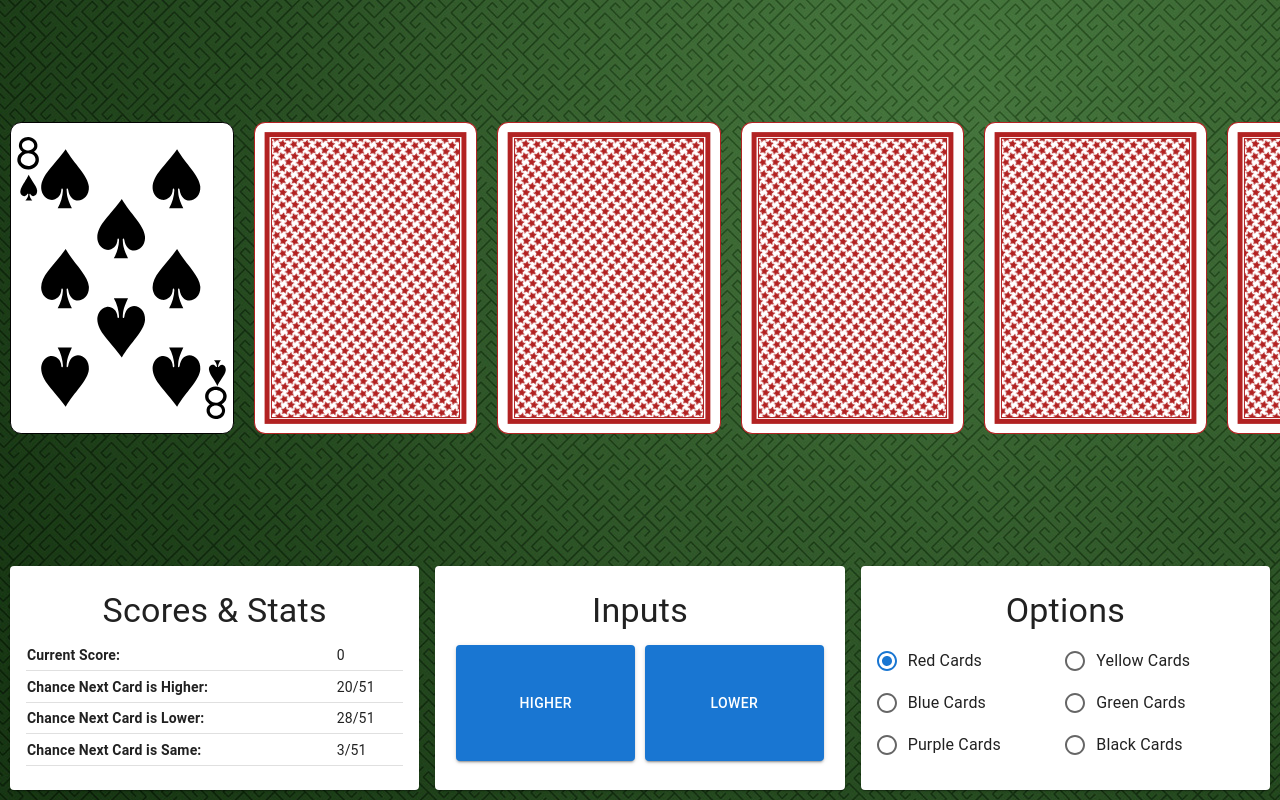
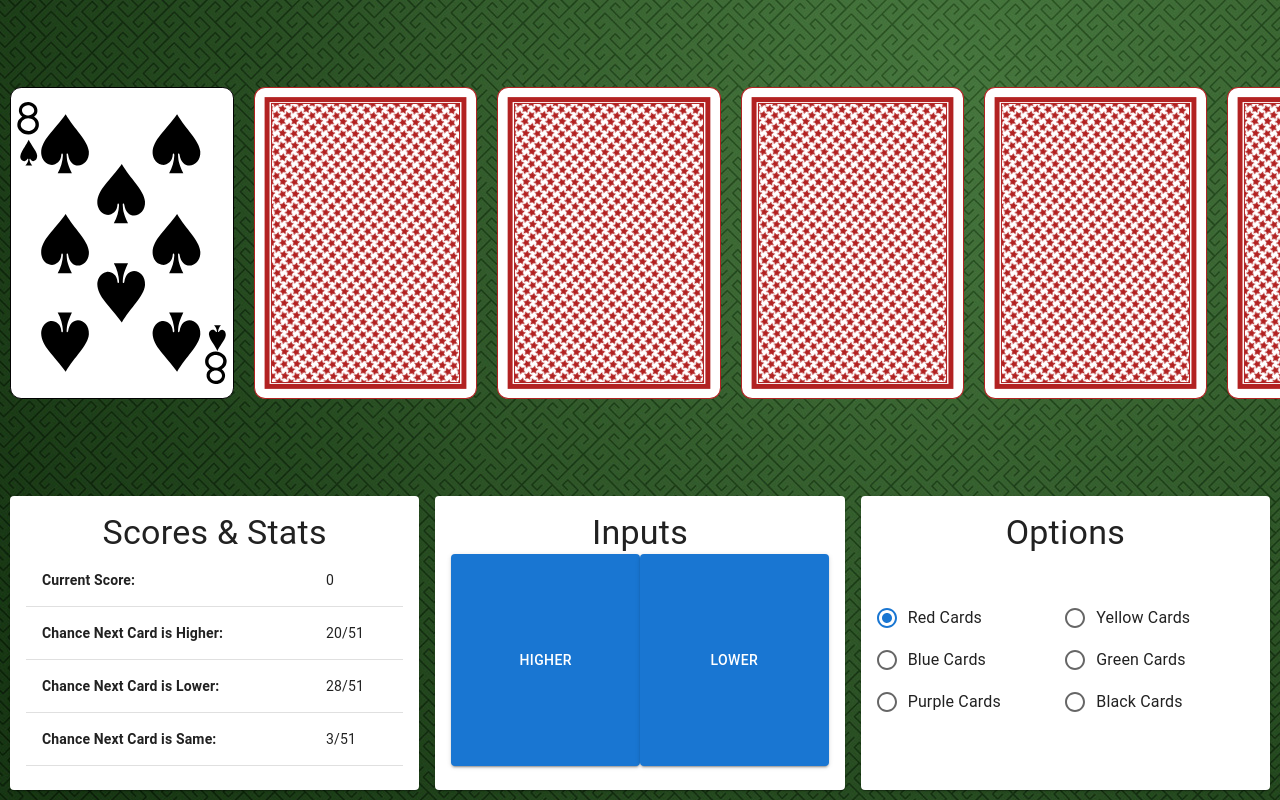
Before and after one commit to SamJHirst/Cards, a React (Vite) app: page / in a window 1280 px wide. Built offline with nearby package versions, Linux system fonts and the light colour scheme.

Commit message:
Improve code styling

```diff
--- a/src/App.tsx
+++ b/src/App.tsx
@@ -1,6 +1,5 @@
 import { useState } from 'react';
 import { Grid } from '@mui/material';
-import { makeStyles } from '@mui/styles';
 
 import CardImage, { PlayingCard } from './CardImage';
 import GameOverPanel from './GameOverPanel';
@@ -8,30 +7,6 @@ import InputPanel from './InputPanel';
 import OptionsPanel from './OptionsPanel';
 import Panel from './Panel';
 import StatsPanel from './StatsPanel';
-
-const useStyles = makeStyles({
-    root: {
-        backgroundImage: 'url("/img/background.jpg")',
-        width: '100%',
-        height: '100%',
-        display: 'flex',
-        flexDirection: 'column',
-    },
-    game: {
-        whiteSpace: 'nowrap',
-        overflow: 'hidden',
-        display: 'flex',
-        flexDirection: 'row',
-        alignItems: 'center',
-        flexGrow: 1,
-    },
-    panels: {
-        flexGrow: 0,
-        padding: 10,
-        display: 'flex',
-        alignItems: 'stretch',
-    },
-});
 
 const suits = ['clubs', 'diamonds', 'hearts', 'spades'];
 const runs = ['A', '2', '3', '4', '5', '6', '7', '8', '9', '10', 'J', 'Q', 'K']
@@ -53,7 +28,7 @@ function App() {
         setColour(value);
     }
 
-    const makeGuess = (guess: string) => {
+    const makeGuess = (guess: 'HIGHER' | 'LOWER') => {
         const visibleCards = cards.filter(x => x.visible);
         const latestCard = visibleCards[visibleCards.length - 1];
         const invisibleCards = cards.filter(x => !x.visible);
@@ -61,7 +36,8 @@ function App() {
         const nextCardIndex = cards.findIndex(x => x === nextCard);
         cards[nextCardIndex].visible = true;
         setCards(cards);
-        if ((guess === 'higher' && nextCard.value >= latestCard.value) || (guess === 'lower' && nextCard.value <= latestCard.value)) {
+
+        if ((guess === 'HIGHER' && nextCard.value >= latestCard.value) || (guess === 'LOWER' && nextCard.value <= latestCard.value)) {
             updateStats(cards);
             setScore(score + 1);
         } else {
@@ -72,14 +48,14 @@ function App() {
     const updateStats = (cards: PlayingCard[]) => {
         const visibleCards = cards.filter(x => x.visible);
         const latestCard = visibleCards[visibleCards.length - 1];
+
         setDeckSize(52 - visibleCards.length);
         setHigherChance(cards.filter(x => !x.visible && x.value > latestCard.value).length);
         setLowerChance(cards.filter(x => !x.visible && x.value < latestCard.value).length);
         setSameChance(cards.filter(x => !x.visible && x.value === latestCard.value).length);
     }
 
-    // @ts-ignore
-    const newGame = (e: React.FormEvent<HTMLButtonElement>) => {
+    const newGame = () => {
         setCards([]);
         setScore(0);
         setGameOver(false);
@@ -111,56 +87,112 @@ function App() {
         setGameOver(true);
     }
 
-    const classes = useStyles();
-
     return (
-        <div className={classes.root}>
-            <div className={classes.game}>
+        <div
+            style={{
+                backgroundImage: 'url("/img/background.jpg")',
+                display: 'flex',
+                flexDirection: 'column',
+                height: '100%',
+                width: '100%',
+            }}
+        >
+            <div
+                style={{
+                    alignItems: 'center',
+                    display: 'flex',
+                    flexDirection: 'row',
+                    flexGrow: 1,
+                    overflow: 'hidden',
+                    whiteSpace: 'nowrap',
+                }}
+            >
                 {
                     cards.filter(x => x.visible).splice(0 - cardsToDisplay, cardsToDisplay).concat(cards.filter(x => !x.visible)).map((card, i) => (
                         <CardImage
                             card={card}
-                            index={i}
                             colour={colour}
+                            key={i}
                         />
                     ))
                 }
             </div>
-            <div className={classes.panels}>
-                <Grid container spacing={2}>
-                    <Grid item md={6} lg={4} sx={{ display: { xs: 'none', md: 'block' } }}>
+            <div
+                style={{
+                    alignItems: 'stretch',
+                    display: 'flex',
+                    flexGrow: 0,
+                    padding: 10,
+                }}
+            >
+                <Grid
+                    container
+                    spacing={2}
+                >
+                    <Grid
+                        item
+                        md={6}
+                        lg={4}
+                        sx={{
+                            display: {
+                                xs: 'none',
+                                md: 'block',
+                            }
+                        }}
+                    >
                         <Panel
-                            children={gameOver
-                                ?
+                            children={
+                                gameOver
+                                    ? (
                                         <GameOverPanel
+                                            newGame={newGame}
                                             score={score}
-                                    newGame={newGame}
                                         />
-                                :
+                                    )
+                                    : (
                                         <StatsPanel
-                                    score={score}
+                                            deckSize={deckSize}
                                             higherChance={higherChance}
                                             lowerChance={lowerChance}
                                             sameChance={sameChance}
-                                    deckSize={deckSize}
+                                            score={score}
+                                        />
+                                    )
+                            }
+                        />
+                    </Grid>
+                    <Grid
+                        item
+                        xs={12}
+                        md={6}
+                        lg={4}
+                    >
+                        <Panel
+                            children={
+                                <InputPanel
+                                    gameOver={gameOver}
+                                    makeGuess={makeGuess}
                                 />
                             }
                         />
                     </Grid>
-                    <Grid item xs={12} md={6} lg={4}>
+                    <Grid
+                        item
+                        lg={4}
+                        sx={{
+                            display: {
+                                xs: 'none',
+                                lg: 'block',
+                            }
+                        }}
+                    >
                         <Panel
-                            children={<InputPanel
-                                makeGuess={makeGuess}
-                                gameOver={gameOver}
-                            />}
-                        />
-                    </Grid>
-                    <Grid item lg={4} sx={{ display: { xs: 'none', lg: 'block' } }}>
-                        <Panel
-                            children={<OptionsPanel
+                            children={
+                                <OptionsPanel
                                     colour={colour}
                                     colourChange={colourChange}
-                            />}
+                                />
+                            }
                         />
                     </Grid>
                 </Grid>
--- a/src/CardImage.tsx
+++ b/src/CardImage.tsx
@@ -1,34 +1,37 @@
-import { makeStyles } from '@mui/styles';
-
-const useStyles = makeStyles({
-    card: {
-        margin: 10,
-    },
-});
-
 export interface PlayingCard {
+    path: string;
+    run: string;
     suit: string;
-    run: string;
     value: number;
-    path: string;
     visible: boolean;
 }
 
 interface CardImageProps {
     card: PlayingCard;
-    index: number;
     colour: string;
 }
 
-function CardImage(props: CardImageProps) {
-    const { card, index, colour } = props;
-
-    const classes = useStyles();
+function CardImage({ card, colour }: CardImageProps) {
+    if (!card.visible) {
+        return (
+            <img
+                alt="Back of a playing card"
+                src={`/img/backs/${colour}.svg`}
+                style={{
+                    margin: 10,
+                }}
+            />
+        )
+    }
 
     return (
-        card.visible
-        ? <img src={card.path} alt={`${card.run} of ${card.suit}`} className={classes.card} key={index} />
-        : <img src={`/img/backs/${colour}.svg`} alt="Back of card" className={classes.card} key={index} />
+        <img
+            alt={`${card.run} of ${card.suit} playing card`}
+            src={card.path}
+            style={{
+                margin: 10,
+            }}
+        />
     )
 }
 
--- a/src/ColourRadio.tsx
+++ b/src/ColourRadio.tsx
@@ -1,19 +1,25 @@
 import {
     FormControlLabel,
     Grid,
-    Radio
-  } from '@mui/material';
+    Radio,
+} from '@mui/material';
 
 interface ColourRadioProps {
     colour: string;
 }
 
-function ColourRadio(props: ColourRadioProps) {
-    const { colour } = props;
-
+function ColourRadio({ colour }: ColourRadioProps) {
     return (
-        <Grid item xs={12} md={6}>
-            <FormControlLabel value={colour.toLowerCase()} control={<Radio />} label={`${colour} Cards`} />
+        <Grid
+            item
+            xs={12}
+            md={6}
+        >
+            <FormControlLabel
+                control={<Radio />}
+                label={`${colour} Cards`}
+                value={colour.toLowerCase()}
+            />
         </Grid>
     )
 }
--- a/src/GameOverPanel.tsx
+++ b/src/GameOverPanel.tsx
@@ -1,36 +1,43 @@
 import {
     Button,
-    Typography
+    Typography,
 } from '@mui/material';
-import { makeStyles } from '@mui/styles';
-
-const useStyles = makeStyles({
-    panelHeader: {
-        marginTop: '8px !important',
-        marginBottom: '8px !important',
-    },
-    inputButton: {
-      width: '100%',
-      margin: '5px !important',
-    },
-});
 
 interface GameOverPanelProps {
+    newGame: (e: any) => void;
     score: number;
-    newGame: (e: any) => void;
 }
 
-function GameOverPanel(props: GameOverPanelProps) {
-    const { score, newGame } = props;
-
-    const classes = useStyles();
-
+function GameOverPanel({ newGame, score }: GameOverPanelProps) {
     return (
         <>
-            <Typography variant="h4" align="center" className={classes.panelHeader}>{ score === 51 ? "You Win!" : "Game Over" }</Typography>
-            <Typography variant="body1" align="center">Score: {score}</Typography>
+            <Typography
+                align="center"
+                style={{
+                    marginBottom: '8px !important',
+                    marginTop: '8px !important',
+                }}
+                variant="h4"
+            >
+                { score === 51 ? "You Win!" : "Game Over" }
+            </Typography>
+            <Typography
+                align="center"
+                variant="body1"
+            >
+                Score: {score}
+            </Typography>
             <br />
-            <Button variant="contained" onClick={newGame} className={classes.inputButton}>New Game</Button>
+            <Button
+                onClick={newGame}
+                style={{
+                    margin: '5px !important',
+                    width: '100%',
+                }}
+                variant="contained"
+            >
+                New Game
+            </Button>
         </>
     )
 }
--- a/src/InputPanel.tsx
+++ b/src/InputPanel.tsx
@@ -1,41 +1,54 @@
 import {
     Button,
-    Typography
+    Typography,
 } from '@mui/material';
-import { makeStyles } from '@mui/styles';
-
-const useStyles = makeStyles({
-    panelHeader: {
-        marginTop: '8px !important',
-        marginBottom: '8px !important',
-    },
-    inputButton: {
-      width: '100%',
-      margin: '5px !important',
-    },
-});
 
 interface InputPanelProps {
-    makeGuess: (guess: string) => void;
     gameOver: boolean;
+    makeGuess: (guess: 'HIGHER' | 'LOWER') => void;
 }
 
-function InputPanel(props: InputPanelProps) {
-    const { makeGuess, gameOver } = props;
-
-    const classes = useStyles();
-
+function InputPanel({ gameOver, makeGuess }: InputPanelProps) {
     return (
         <>
-            <Typography variant="h4" align="center" className={classes.panelHeader}>Inputs</Typography>
+            <Typography
+                align="center"
+                style={{
+                    marginBottom: '8px !important',
+                    marginTop: '8px !important',
+                }}
+                variant="h4"
+            >
+                Inputs
+            </Typography>
             <div
                 style={{
                     display: 'flex',
                     flex: 1,
                 }}
             >
-                <Button variant="contained" onClick={() => makeGuess("higher")} disabled={gameOver} className={classes.inputButton}>Higher</Button>
-                <Button variant="contained" onClick={() => makeGuess("lower")} disabled={gameOver} className={classes.inputButton}>Lower</Button>
+                <Button
+                    disabled={gameOver}
+                    onClick={() => makeGuess('HIGHER')}
+                    style={{
+                        margin: '5px !important',
+                        width: '100%',
+                    }}
+                    variant="contained"
+                >
+                    Higher
+                </Button>
+                <Button
+                    disabled={gameOver}
+                    onClick={() => makeGuess('LOWER')}
+                    style={{
+                        margin: '5px !important',
+                        width: '100%',
+                    }}
+                    variant="contained"
+                >
+                    Lower
+                </Button>
             </div>
         </>
     )
--- a/src/OptionsPanel.tsx
+++ b/src/OptionsPanel.tsx
@@ -2,49 +2,64 @@ import {
     FormControl,
     Grid,
     RadioGroup,
-    Typography
+    Typography,
   } from '@mui/material';
-import { makeStyles } from '@mui/styles';
 
 import ColourRadio from './ColourRadio';
-
-const useStyles = makeStyles({
-    panelHeader: {
-        marginTop: '8px !important',
-        marginBottom: '8px !important',
-    },
-    optionsWrapper: {
-      flex: 1,
-      justifyContent: 'center',
-      width: '100%',
-    },
-    radioWrapper: {
-      margin: '-5.5px 0 !important',
-    },
-});
 
 interface OptionsPanelProps {
     colour: string;
     colourChange: (e: any, value: string) => void;
 }
 
-function OptionsPanel(props: OptionsPanelProps) {
-    const { colour, colourChange } = props;
-
-    const classes = useStyles();
-
+function OptionsPanel({ colour, colourChange }: OptionsPanelProps) {
     return (
         <>
-            <Typography variant="h4" align="center" className={classes.panelHeader}>Options</Typography>
-            <FormControl className={classes.optionsWrapper}>
-                <RadioGroup value={colour} onChange={colourChange} className={classes.optionsWrapper}>
-                    <Grid container>
-                        <ColourRadio colour="Red" />
-                        <ColourRadio colour="Yellow" />
-                        <ColourRadio colour="Blue" />
-                        <ColourRadio colour="Green" />
-                        <ColourRadio colour="Purple" />
-                        <ColourRadio colour="Black" />
+            <Typography
+                align="center"
+                style={{
+                    marginBottom: '8px !important',
+                    marginTop: '8px !important',
+                }}
+                variant="h4"
+            >
+                Options
+            </Typography>
+            <FormControl
+                style={{
+                    flex: 1,
+                    justifyContent: 'center',
+                    width: '100%',
+                }}
+            >
+                <RadioGroup
+                    onChange={colourChange}
+                    style={{
+                        margin: '-5.5px 0 !important',
+                    }}
+                    value={colour}
+                >
+                    <Grid
+                        container
+                    >
+                        <ColourRadio
+                            colour="Red"
+                        />
+                        <ColourRadio
+                            colour="Yellow"
+                        />
+                        <ColourRadio
+                            colour="Blue"
+                        />
+                        <ColourRadio
+                            colour="Green"
+                        />
+                        <ColourRadio
+                            colour="Purple"
+                        />
+                        <ColourRadio
+                            colour="Black"
+                        />
                     </Grid>
                 </RadioGroup>
             </FormControl>
--- a/src/StatsPanel.tsx
+++ b/src/StatsPanel.tsx
@@ -4,19 +4,8 @@ import {
     TableCell,
     TableContainer,
     TableRow,
-    Typography
+    Typography,
 } from '@mui/material';
-import { makeStyles } from '@mui/styles';
-
-const useStyles = makeStyles({
-    panelHeader: {
-        marginTop: '8px !important',
-        marginBottom: '8px !important',
-    },
-    stat: {
-        padding: '1px !important',
-    },
-});
 
 interface StatsPanelProps {
     score: number;
@@ -26,14 +15,25 @@ interface StatsPanelProps {
     deckSize: number;
 }
 
-function StatsPanel(props: StatsPanelProps) {
-    const { score, higherChance, lowerChance, sameChance, deckSize } = props;
-
-    const classes = useStyles();
-
+function StatsPanel({
+    deckSize,
+    higherChance,
+    lowerChance,
+    sameChance,
+    score,
+}: StatsPanelProps) {
     return (
         <>
-            <Typography variant="h4" align="center" className={classes.panelHeader}>Scores & Stats</Typography>
+            <Typography
+                align="center"
+                style={{
+                    marginBottom: '8px !important',
+                    marginTop: '8px !important',
+                }}
+                variant="h4"
+            >
+                Scores & Stats
+            </Typography>
             <TableContainer
                 style={{
                     display: 'flex',
@@ -43,20 +43,68 @@ function StatsPanel(props: StatsPanelProps) {
                 <Table>
                     <TableBody>
                         <TableRow>
-                        <TableCell className={classes.stat}><strong>Current Score:</strong></TableCell>
-                        <TableCell className={classes.stat}>{score}</TableCell>
+                            <TableCell
+                                style={{
+                                    padding: '1px !important',
+                                }}
+                            >
+                                <strong>Current Score:</strong>
+                            </TableCell>
+                            <TableCell
+                                style={{
+                                    padding: '1px !important',
+                                }}
+                            >
+                                {score}
+                            </TableCell>
                         </TableRow>
                         <TableRow>
-                        <TableCell className={classes.stat}><strong>Chance Next Card is Higher:</strong></TableCell>
-                        <TableCell className={classes.stat}>{higherChance}/{deckSize}</TableCell>
+                            <TableCell
+                                style={{
+                                    padding: '1px !important',
+                                }}
+                            >
+                                <strong>Chance Next Card is Higher:</strong>
+                            </TableCell>
+                            <TableCell
+                                style={{
+                                    padding: '1px !important',
+                                }}
+                            >
+                                {higherChance}/{deckSize}
+                            </TableCell>
                         </TableRow>
                         <TableRow>
-                        <TableCell className={classes.stat}><strong>Chance Next Card is Lower:</strong></TableCell>
-                        <TableCell className={classes.stat}>{lowerChance}/{deckSize}</TableCell>
+                            <TableCell
+                                style={{
+                                    padding: '1px !important',
+                                }}
+                            >
+                                <strong>Chance Next Card is Lower:</strong>
+                            </TableCell>
+                            <TableCell
+                                style={{
+                                    padding: '1px !important',
+                                }}
+                            >
+                                {lowerChance}/{deckSize}
+                            </TableCell>
                         </TableRow>
                         <TableRow>
-                        <TableCell className={classes.stat}><strong>Chance Next Card is Same:</strong></TableCell>
-                        <TableCell className={classes.stat}>{sameChance}/{deckSize}</TableCell>
+                            <TableCell
+                                style={{
+                                    padding: '1px !important',
+                                }}
+                            >
+                                <strong>Chance Next Card is Same:</strong>
+                            </TableCell>
+                            <TableCell
+                                style={{
+                                    padding: '1px !important',
+                                }}
+                            >
+                                {sameChance}/{deckSize}
+                            </TableCell>
                         </TableRow>
                     </TableBody>
                 </Table>
--- a/src/main.tsx
+++ b/src/main.tsx
@@ -1,6 +1,8 @@
 import React from 'react';
 import ReactDOM from 'react-dom';
+
 import App from './App.tsx';
+
 import './index.css';
 
 ReactDOM.render(
```
Also changed, not shown: src/Panel.tsx (+14 -12 lines), src/index.css (+2 -5 lines). Lines whose indentation alone changed are shown as unchanged.
